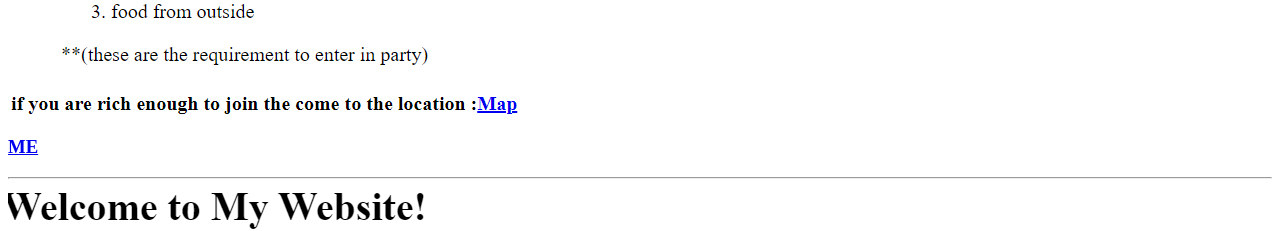
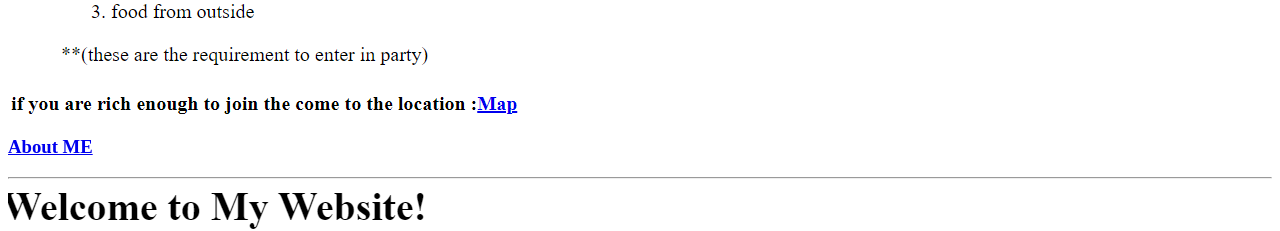
Before and after one commit to 10vulture1005/new-web, a plain HTML site: page index.html in a window 1280 px wide. Shown: the part 1100-1331 px from the top of the page. Drawn offline with Linux system fonts and the light colour scheme.

Commit message:
Update index.html

```diff
--- a/index.html
+++ b/index.html
@@ -14,7 +14,7 @@
         <a href="./3.4+Birthday+Invite+Project/3.4 Birthday Invite Project/index.html"><h3>Birthday</h3></a>
 
         <img src="./public/birthday.png">
-        <a href="./4.1+Webpages/index.html"><h3>ME</h3></a>
+        <a href="./4.1+Webpages/index.html"><h3>About ME</h3></a>
         <hr/>
         <img src="./public/contact.png">
         <hr/>
```
